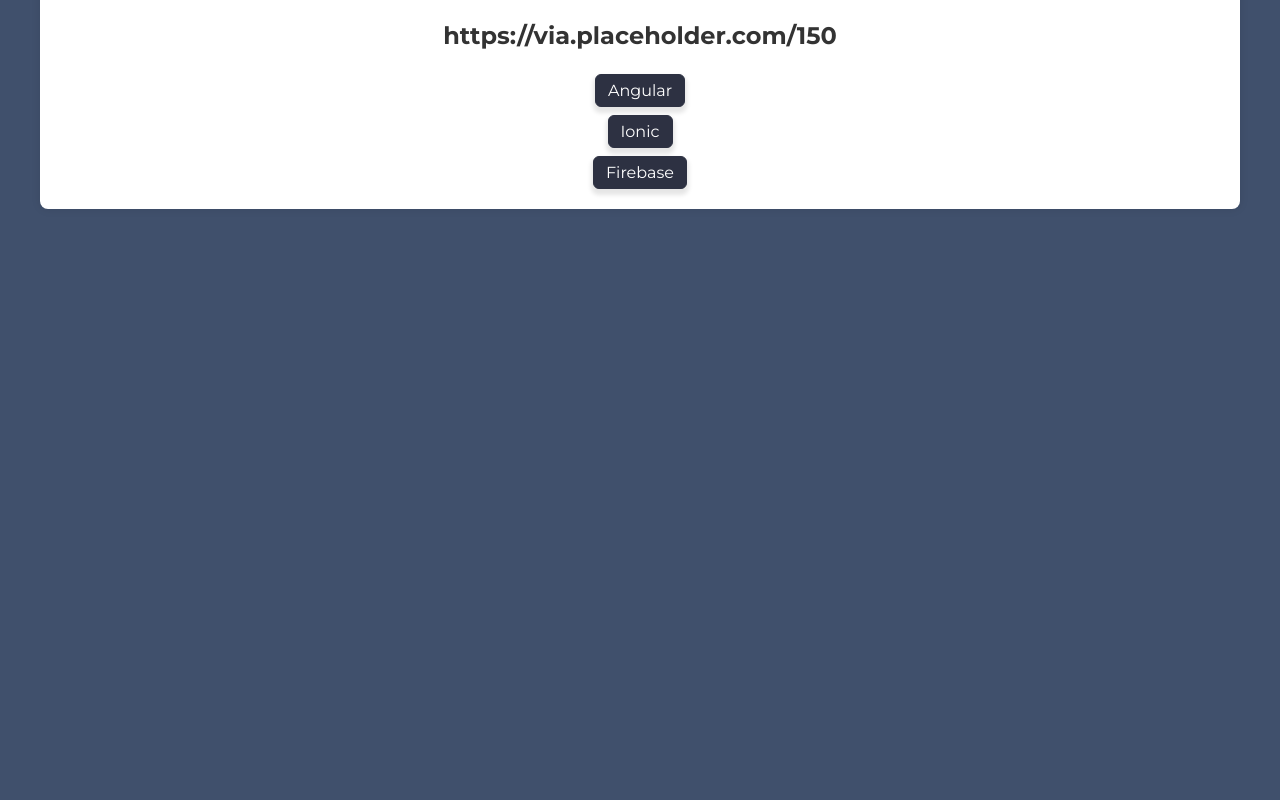
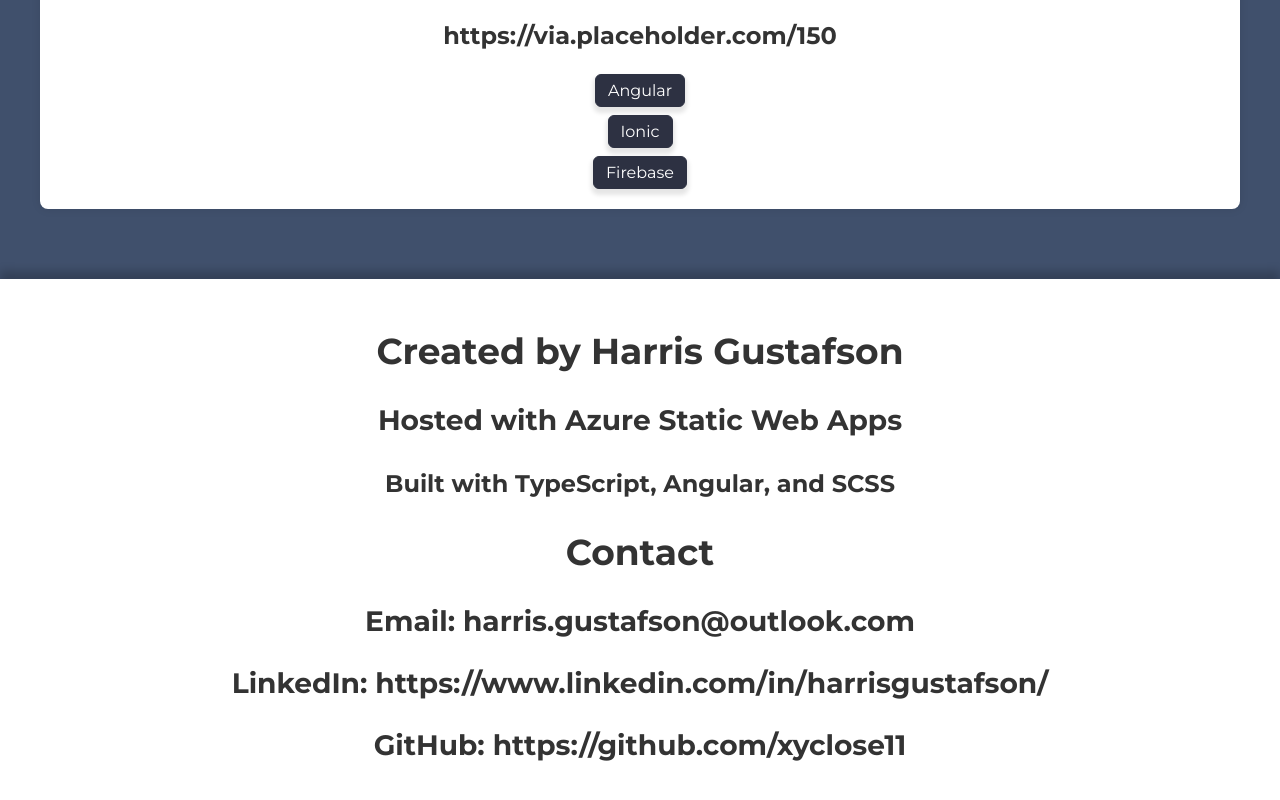
Before and after one commit to xyclose11/Portfolio_Showcase, an Angular app: page / in a window 1280 px wide. Shown: the part 1940-2740 px from the top of the page. Before the commit the page ends 2276 px from the top, so only its background shows below. Built offline with nearby package versions, Linux system fonts and the light colour scheme.

Commit message:
Enhance footer component with creator information and contact details; update styles for better layout

```diff
--- a/src/app/footer/footer.component.html
+++ b/src/app/footer/footer.component.html
@@ -1,3 +1,13 @@
 <div class="footer">
-    <p>footer works!</p>
+    <div>
+        <h2>Created by Harris Gustafson</h2>
+        <h3>Hosted with Azure Static Web Apps</h3>
+        <h4>Built with TypeScript, Angular, and SCSS</h4>
+    </div>
+    <div class="contact">
+        <h2>Contact</h2>
+        <h3>Email: {{email}}</h3>
+        <h3>LinkedIn: {{linkedin}}</h3>
+        <h3>GitHub: {{github}}</h3>
+    </div>
 </div>
--- a/src/app/footer/footer.component.scss
+++ b/src/app/footer/footer.component.scss
@@ -1,11 +1,11 @@
 @use '../../styles/variables' as v;
 
 .footer {
-    background-color: v.$color;
+    background-color: v.$secondary-color;
     padding: 20px;
     text-align: center;
     font-size: 1.5em;
     box-shadow: 0px -8px 9px rgba(0, 0, 0, 0.2);
-    position: sticky;
     bottom: 0px;
+    margin-top: 60px;
 }
--- a/src/app/footer/footer.component.ts
+++ b/src/app/footer/footer.component.ts
@@ -7,5 +7,7 @@
   styleUrl: './footer.component.scss'
 })
 export class FooterComponent {
-
+  email = 'harris.gustafson@outlook.com';
+  linkedin = 'https://www.linkedin.com/in/harrisgustafson/';
+  github = 'https://github.com/xyclose11';
 }
```
